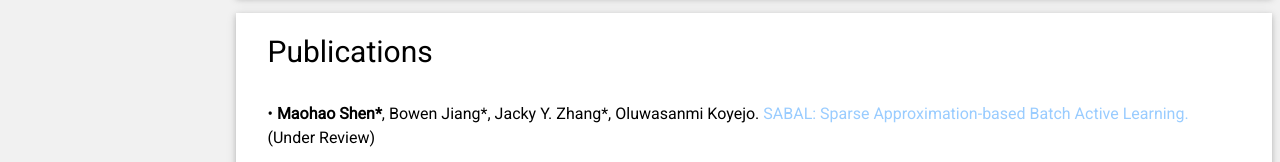
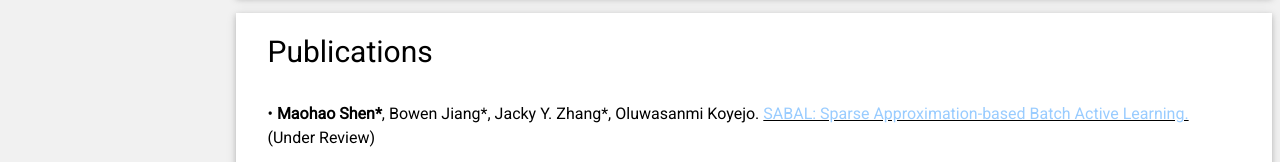
Before and after one commit to maohaos2/Maohao, a plain HTML site: page index.html in a window 1280 px wide. Shown: the part 1356-1518 px from the top of the page. Drawn offline with nearby package versions, Linux system fonts and the light colour scheme; some icons are missing.

Commit message:
Update index.html

```diff
--- a/index.html
+++ b/index.html
@@ -72,7 +72,7 @@ html,body,h1,h2,h3,h4,h5,h6 {font-family: "Roboto", sans-serif}
       <div class="w3-container w3-card w3-white w3-margin-bottom" id = "Research">
         <h2 class="w3-text-black w3-padding-6"><i class="fa-fw w3-margin-right w3-xxlarge w3-text-teal"></i>Publications</h2>
         <div class="w3-container">
-          <p><h6> &bull; <b>Maohao Shen*</b>, Bowen Jiang*, Jacky Y. Zhang*, Oluwasanmi Koyejo. <font color="#99ccFF">SABAL: Sparse Approximation-based Batch Active Learning.</font></a> (Under Review)</h6></p>
+          <p><h6> &bull; <b>Maohao Shen*</b>, Bowen Jiang*, Jacky Y. Zhang*, Oluwasanmi Koyejo. <a href="SABAL.pdf"><font color="#99ccFF">SABAL: Sparse Approximation-based Batch Active Learning.</font></a> (Under Review)</h6></p>
           <p><h6> &bull; <b>Maohao Shen</b>, Jacky Y. Zhang, Leihao Chen, Weiman Yan, Neel Jani, Brad Sutton, Oluwasanmi Koyejo.
           <a href="https://ieeexplore.ieee.org/document/9434098"><font color="#99ccFF">
  Labeling Cost Sensitive Active Learning for Brain Tumor Segmentation.</font></a> In IEEE International Symposium on Biomedical Imaging (ISBI’21), 2021.</h6></p>
```
